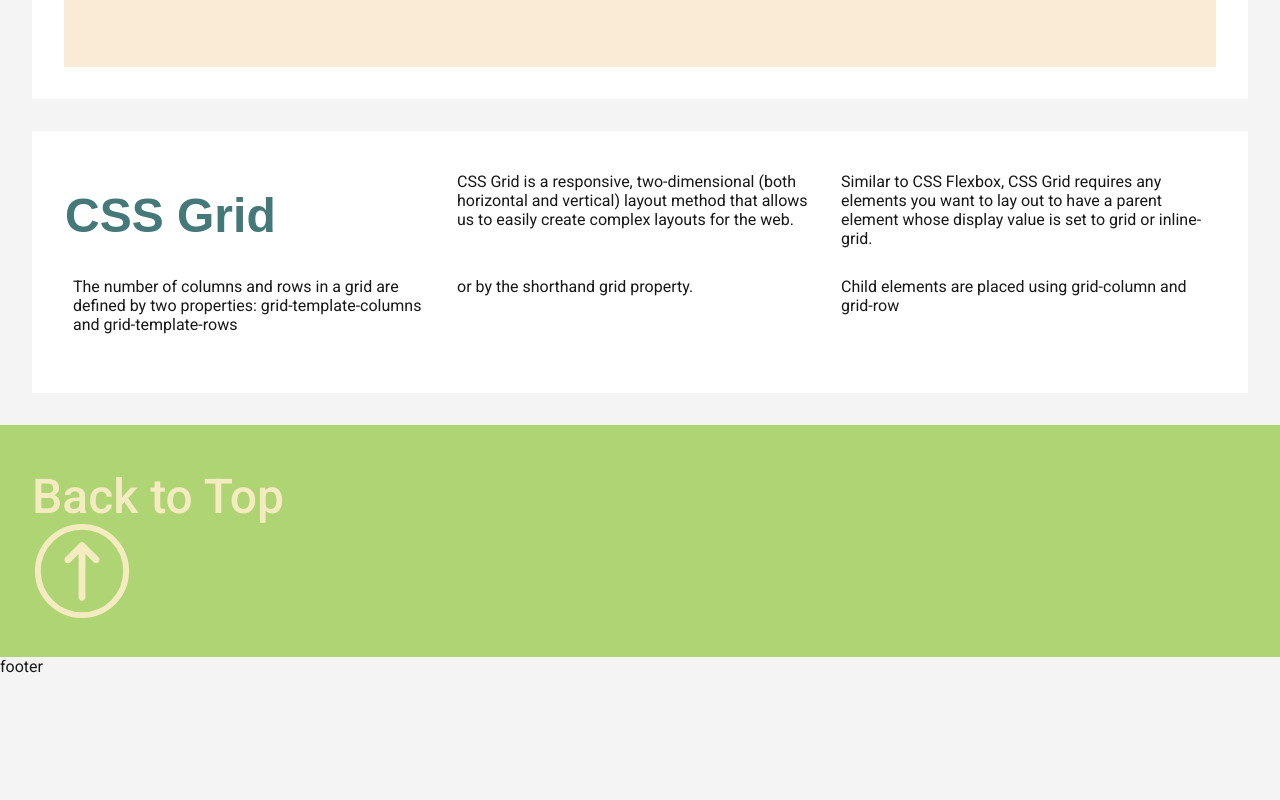
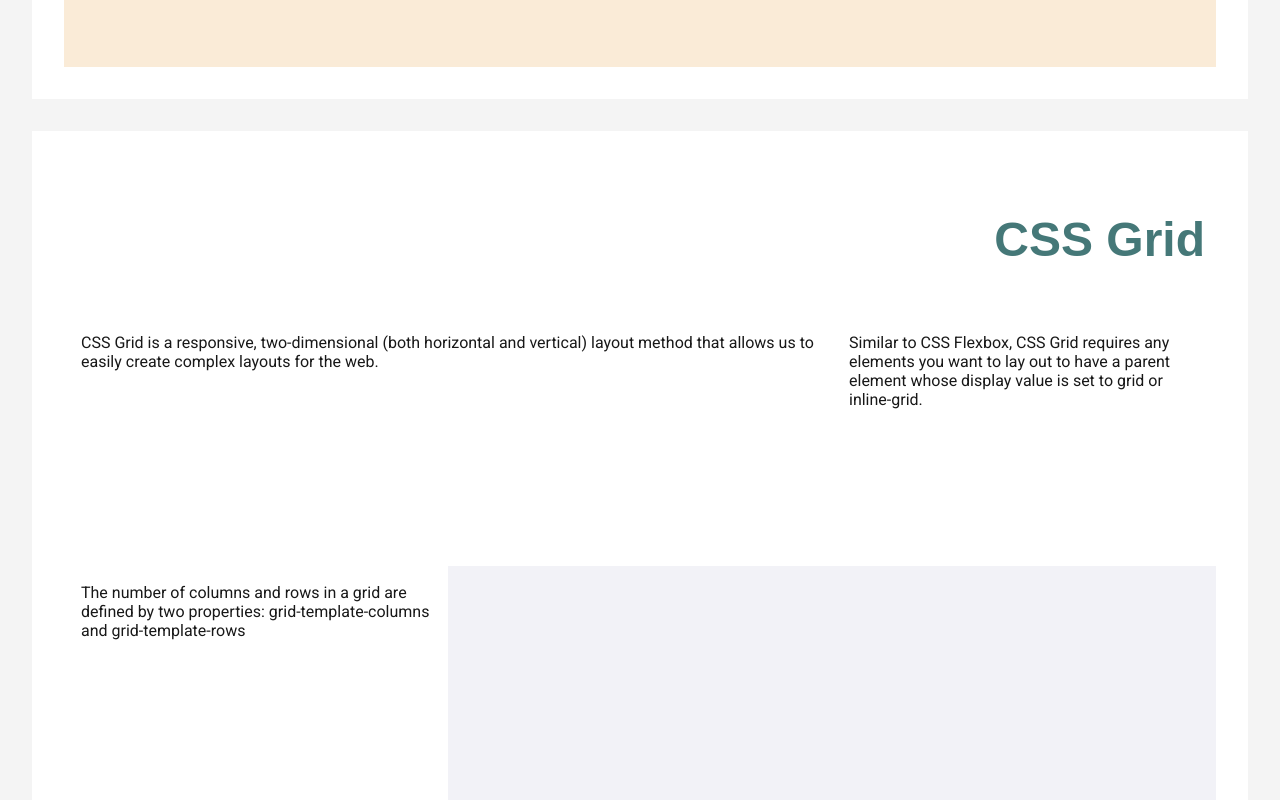
Before and after one commit to Abungo-w/acit1620-lab5, a plain HTML site: page index.html in a window 1280 px wide. Shown: the part 1660-2460 px from the top of the page. Before the commit the page ends 2336 px from the top, so only its background shows below. Drawn offline with Linux system fonts and the light colour scheme; a web font is replaced by a local one.

Commit message:
finished

```diff
--- a/index.css
+++ b/index.css
@@ -50,6 +50,8 @@ body {
     height: 100%;
 }
 
+@media (min-width: 800px) {
+
 header {
     display: grid;
     grid-template-columns: 1fr 1fr;
@@ -69,6 +71,7 @@ header {
     grid-gap: 2em;
 }
 
+}
 #flexbox {
     display: flex;
     flex-direction: column;
@@ -80,6 +83,13 @@ header {
     justify-content: center;
 }
 
+@media (max-width: 800px){
+#grid > div {
+    display: none;
+}
+}
+
+@media (min-width: 800px) {
 #flexbox > h2 {
     font-size: 6em;
 }
@@ -87,5 +97,43 @@ header {
 #grid {
     display: grid;
     grid-template-columns: 1fr 1fr 1fr;
-    grid-row: 5;
+    grid-template-rows: auto 250px 250px 250px 250px;
 }
+
+#grid > * {
+    padding: 1em;
+}
+
+#grid > h2 {
+    text-align: right;
+    grid-column: span 3;
+}
+
+#grid > p:first-of-type {
+    grid-column: 1/3;
+    grid-row: 2;
+}
+
+#grid > div {
+    grid-column: 2/4;
+    grid-row: 3/6;
+    background-color: #ebebf3a1;
+}
+}
+
+footer > a > div {
+    display: flex;
+    justify-content: space-between;
+    padding: 4em;
+}
+footer > a > div > p {
+    margin-top: 0;
+}
+
+@media screen and (max-width: 800px) {
+    footer > a > div {
+        display: flex;
+        flex-direction: column-reverse;
+        align-items: center;
+    }
+}
--- a/index.html
+++ b/index.html
@@ -60,7 +60,5 @@
             </div>
         </a>
     </footer>
-        <div class="footer">footer</div>
-    </div>
 </body>
 </html>
```
